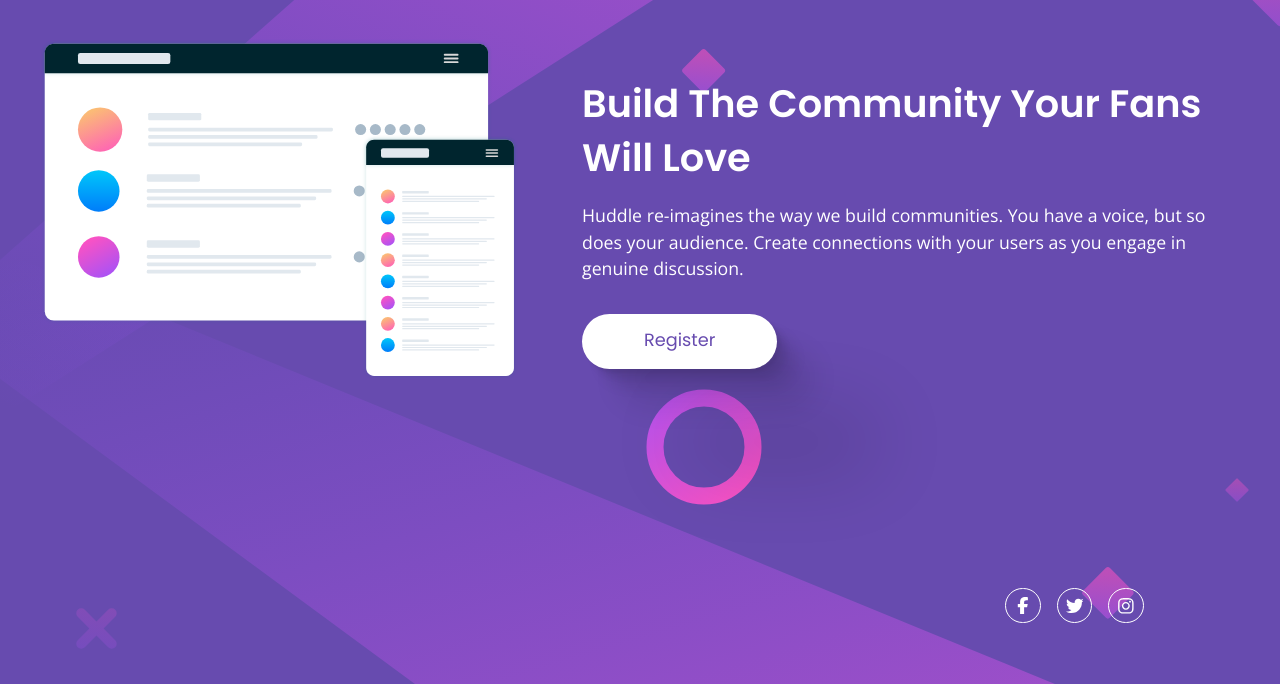
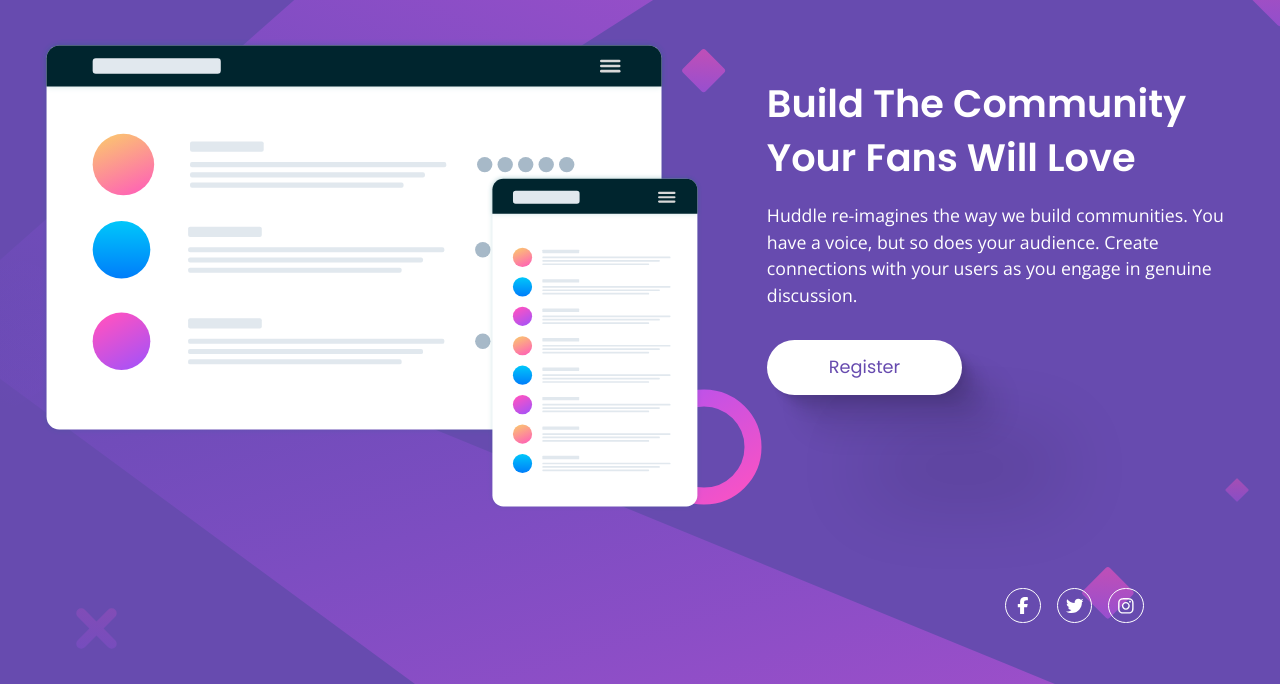
Before and after one commit to thisisadityarao/FM-huddle-landing-page-with-single-introductory-section, a website built with Parcel: page src/index.html in a window 1280 px wide. Shown: the part 116-800 px from the top of the page. Built offline with nearby package versions, Linux system fonts and the light colour scheme.

Commit message:
Update width of heading and paragraph

```diff
--- a/src/styles/layout/_main.scss
+++ b/src/styles/layout/_main.scss
@@ -43,7 +43,12 @@
       text-align: left;
 
       h1 {
+        max-width: 20ch;
         margin-block-start: 2.5rem;
+      }
+
+      p {
+        max-width: 50ch;
       }
     }
   }
```
